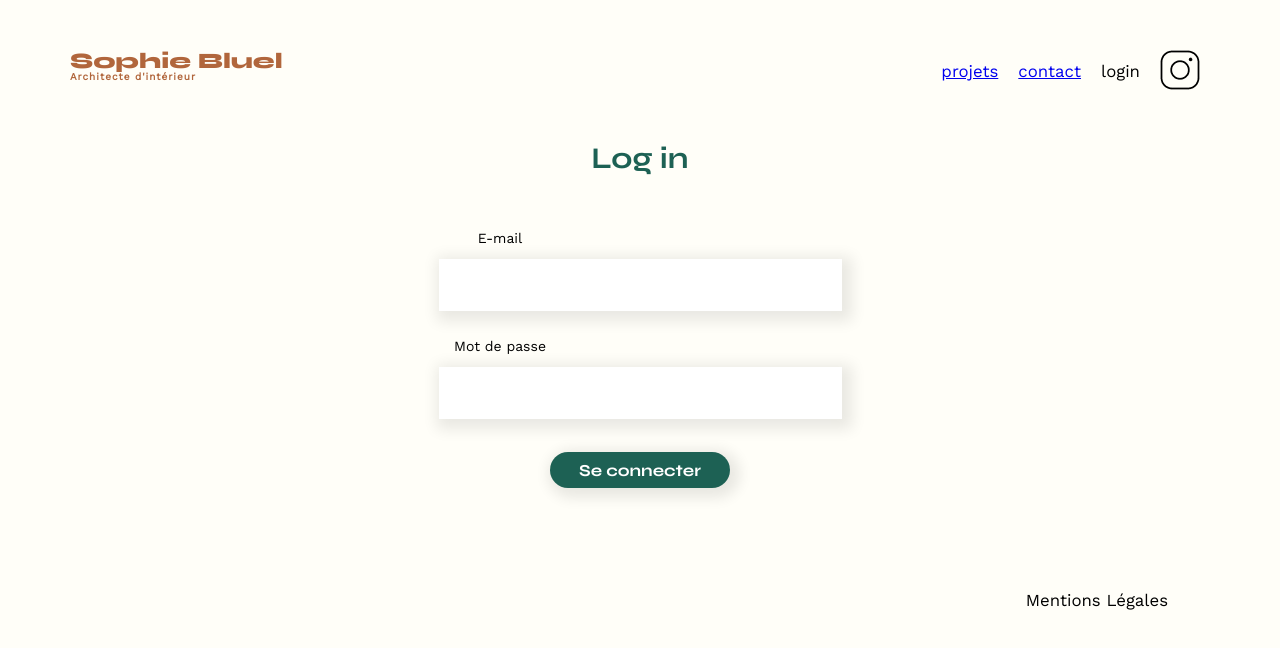
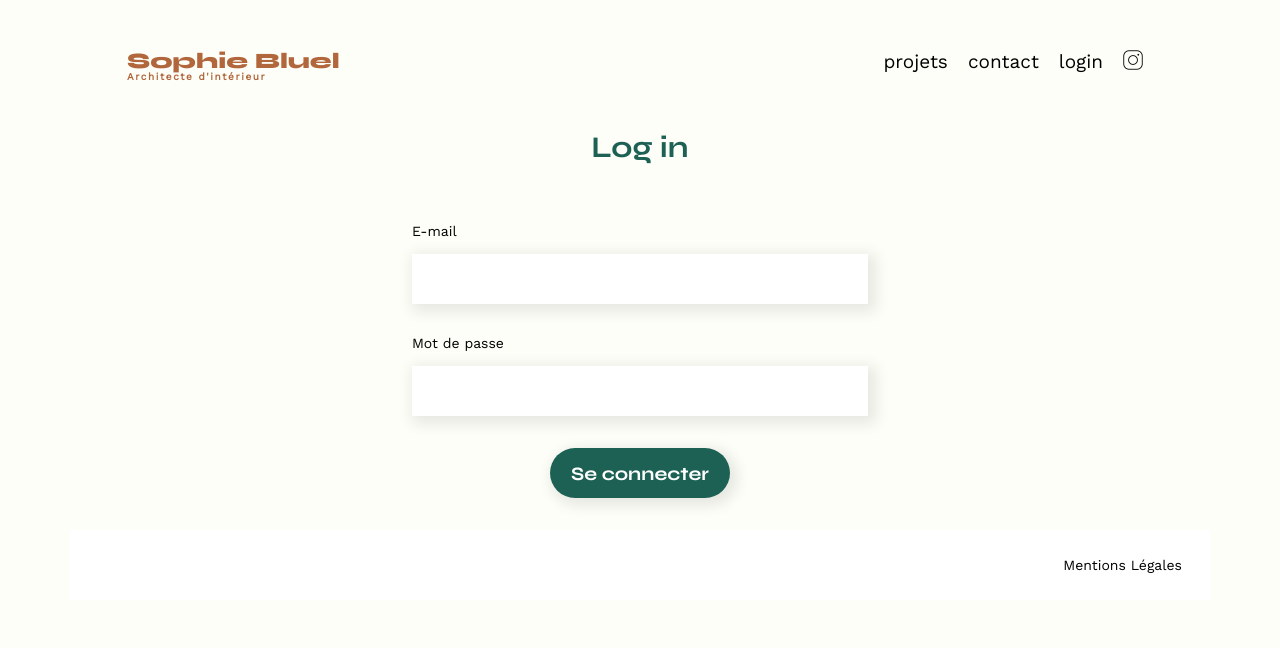
Before and after one commit to jeremB-dev/Portfolio-architecte-sophie-bluel-master, a plain HTML site: page FrontEnd/login.html in a window 1280 px wide. Drawn offline with nearby package versions, Linux system fonts and the light colour scheme.

Commit message:
arrangement html's + css

```diff
--- a/FrontEnd/assets/StyleLogin.css
+++ /dev/null
@@ -1,57 +0,0 @@
-
-.section-login {
-    display: flex;
-    flex-direction: column;
-    justify-content: center;
-    align-items: center;
-}
-
-h2 {
-    display: flex;
-    align-items: center;
-    justify-content: center;
-    padding-top: 36px;
-    font-family: "Syne";
-    font-weight: 700;
-    font-size: 30px;
-    color: #1d6154;
-}
-
-.section-login form {
-    text-align: left;
-    margin-top: 30px;
-    display: flex;
-    flex-direction: column;
-}
-
-.section-login input {
-    height: 50px;
-    border: none;
-    box-shadow: 4px 4px 14px 6px rgba(0, 0, 0, 0.09);
-}
-
-.input-log {
-    font-size: 2.2em;
-}
-
-.button-login {
-    height: 50px;
-    font-size: 1.2em;
-}
-
-.section-login label {
-    margin: 2em 20em 1em 0em;
-
-}
-
-input[type="submit"] {
-    font-family: 'Syne';
-    font-weight: 700;
-    color: white;
-    background-color: #1D6154;
-    margin: 3em auto;
-    width: 180px;
-    height: 36px;
-    text-align: center;
-    border-radius: 60px;
-}
--- a/FrontEnd/assets/style.css
+++ b/FrontEnd/assets/style.css
@@ -3,94 +3,13 @@
    License: none (public domain)
 */
 
-html,
-body,
-div,
-span,
-applet,
-object,
-iframe,
-h1,
-h2,
-h3,
-h4,
-h5,
-h6,
-p,
-blockquote,
-pre,
-a,
-abbr,
-acronym,
-address,
-big,
-cite,
-code,
-del,
-dfn,
-em,
-img,
-ins,
-kbd,
-q,
-s,
-samp,
-small,
-strike,
-strong,
-sub,
-sup,
-tt,
-var,
-b,
-u,
-i,
-center,
-dl,
-dt,
-dd,
-ol,
-ul,
-li,
-fieldset,
-form,
-label,
-legend,
-table,
-caption,
-tbody,
-tfoot,
-thead,
-tr,
-th,
-td,
-article,
-aside,
-canvas,
-details,
-embed,
-figure,
-figcaption,
-footer,
-header,
-hgroup,
-menu,
-nav,
-output,
-ruby,
-section,
-summary,
-time,
-mark,
-audio,
-video {
+* {
 	margin: 0;
 	padding: 0;
 	border: 0;
 	font-size: 100%;
 	font: inherit;
 	vertical-align: baseline;
-	background-color: #fffef8;
 }
 
 /* HTML5 display-role reset for older browsers */
@@ -110,6 +29,14 @@ section {
 
 body {
 	line-height: 1;
+	background-color: #fefef8;
+	display: flex;
+	flex-direction: column;
+	align-items: center;
+}
+
+main {
+	width: 80%;
 }
 
 ol,
@@ -135,25 +62,30 @@ table {
 	border-spacing: 0;
 }
 
-/** end reset css**/
+h2 {
+	font-family: "Syne";
+	font-weight: 700;
+	font-size: 30px;
+	color: #1d6154;
+}
+
 body {
 	max-width: 1140px;
+	max-height: 1024px;
 	margin: auto;
 	font-family: "Work Sans";
 	font-size: 14px;
 }
 
+/** end reset css**/
 header {
 	display: flex;
 	justify-content: space-between;
 	margin: 50px 0;
+	width: 90%;
 }
 
-section {
-	margin: 50px 0;
-}
-
-h1 {
+header h1 {
 	display: flex;
 	flex-direction: column;
 	font-family: "Syne";
@@ -162,37 +94,50 @@ h1 {
 	color: #b1663c;
 }
 
-h1>span {
+header h1 span {
 	font-family: "Work Sans";
 	font-size: 10px;
-	letter-spacing: 0.1em;
+	letter-spacing: 1.6px;
 }
 
-h2 {
+header nav ul {
+	display: flex;
+	align-items: center;
+	list-style-type: none;
+}
+
+header nav ul li {
+	padding: 0 10px;
+	font-size: 19px;
+}
+
+header nav ul li img {
+	height: 20px;
+}
+
+header nav ul li a {
+	text-decoration: none;
+	color: black;
+}
+
+header nav ul li a:hover {
+	color: #b1663c;
+}
+
+header nav ul li:hover {
+	color: #b1663c;
+}
+
+section {
+	margin: 150px 0;
+}
+
+.title {
 	font-family: "Syne";
 	font-weight: 700;
 	font-size: 30px;
 	color: #1d6154;
 }
-
-nav ul {
-	display: flex;
-	align-items: center;
-
-}
-
-nav li {
-	padding: 0 10px;
-	font-size: 1.2em;
-	cursor: pointer;
-	color: black;
-	text-decoration: none;
-}
-
-li:hover {
-	color: #b1663c;
-}
-
 #introduction {
 	display: flex;
 	align-items: center;
@@ -213,17 +158,17 @@ li:hover {
 }
 
 #introduction h2 {
-	margin-bottom: 1em;
+	margin-bottom: 16px;
 }
 
 #introduction p {
-	margin-bottom: 0.5em;
+	margin-bottom: 8px;
 }
 
 /*Préparation des filtres*/
 #portfolio h2 {
 	text-align: center;
-	margin-bottom: 1em;
+	margin-bottom: 16px;
 }
 
 /***classe pour filtre****/
@@ -242,7 +187,7 @@ li:hover {
 	border-radius: 25px;
 	color: #1d6154;
 	font-weight: 700;
-	font-size: 1.2rem;
+	font-size: 19px;
 	font-family: "Syne";
 	cursor: pointer;
 }
@@ -286,13 +231,13 @@ li:hover {
 
 #contact input {
 	height: 50px;
-	font-size: 1.2em;
+	font-size: 19px;
 	border: none;
 	box-shadow: 4px 4px 14px 4px #00000017;
 }
 
 #contact label {
-	margin: 2em 0 1em 0;
+	margin: 32px 0 16px 0;
 }
 
 #contact textarea {
@@ -305,21 +250,22 @@ input[type="submit"] {
 	font-weight: 700;
 	color: white;
 	background-color: #1d6154;
-	margin: 2em auto;
+	margin: 32px auto;
 	width: 180px;
 	text-align: center;
 	border-radius: 60px;
 }
 
-.footer {
-	background-color: white;
-	width: 1440px;
-	height: 60px;
+footer {
+  display: flex;
+  justify-content: flex-end;
+  align-items: center;
+  background-color: #ffffff;
+  width: 100%;
 }
 
 footer nav ul {
-	display: flex;
-	justify-content: flex-end;
-	margin: 32px;
-	padding-top: 20px;
+  display: flex;
+  justify-content: flex-end;
+  margin: 2em;
 }
--- /dev/null
+++ b/FrontEnd/js/scriptLogin.js
@@ -0,0 +1 @@
+/********page de connexion js*********/
--- a/FrontEnd/login.html
+++ b/FrontEnd/login.html
@@ -13,7 +13,6 @@
       href="https://fonts.googleapis.com/css2?family=Syne:wght@700;800&family=Work+Sans&display=swap"
       rel="stylesheet"
     />
-    <link rel="stylesheet" href="./assets/styleLogin.css" />
     <link rel="stylesheet" href="./assets/style.css" />
     <meta name="viewport" content="width=device-width, initial-scale=1.0" />
   </head>
@@ -23,28 +22,24 @@
       <h1>Sophie Bluel <span>Architecte d'intérieur</span></h1>
       <nav>
         <ul>
-          <li><a href="index.html">projets</a></li>
-          <li><a href="mailto:Sophie.Bluel@gmail.com">contact</a></li>
-          <li>login</li>
-          <li><img src="./assets/icons/instagram.png" alt="Instagram" /></li>
-        </ul>
+        <li>projets</li>
+        <li><a href="mailto:Sophie.Bluel@gmail.com">contact</a></li>
+        <li><a href="login.html" id="login-link">login</a></li>
+        <li><img src="./assets/icons/instagram.png" alt="Instagram" /></li>
+      </ul>
       </nav>
     </header>
     <main class="main-login">
-      <section class="section-login">
-        <h2>Log in</h2>
-        <form action="#" method="post"></form>
+       <section id="contact">
+      <h2>Log in</h2>
+      <form action="#" method="post">
         <label for="email">E-mail</label>
-        <input class="input-log" type="email" name="email" id="email" />
+        <input type="email" name="email" id="email">
         <label for="password">Mot de passe</label>
-        <input
-          class="input-log"
-          type="password"
-          name="password"
-          id="password"
-        />
-        <input class="button-login" type="submit" value="Se connecter" />
-      </section>
+        <input type="password" name="password" id="password">
+        <input type="submit" value="Se connecter">
+      </form>
+    </section>
     </main>
   </body>
   <footer>
```
Also changed, not shown: FrontEnd/index.html (+11 -10 lines), FrontEnd/js/scripIndex.js (renamed from FrontEnd/scripIndex.js).
